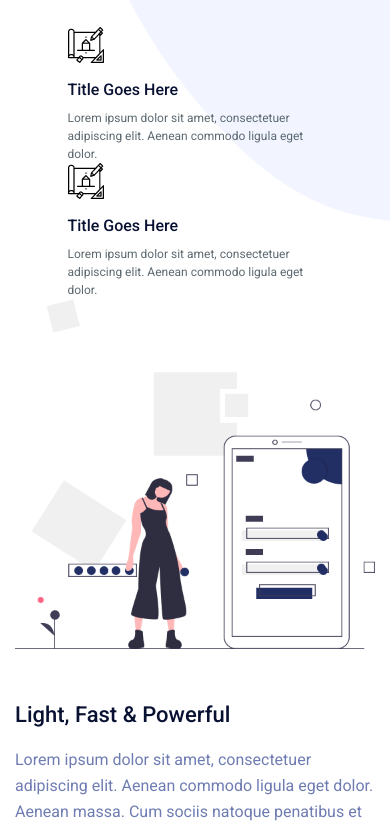
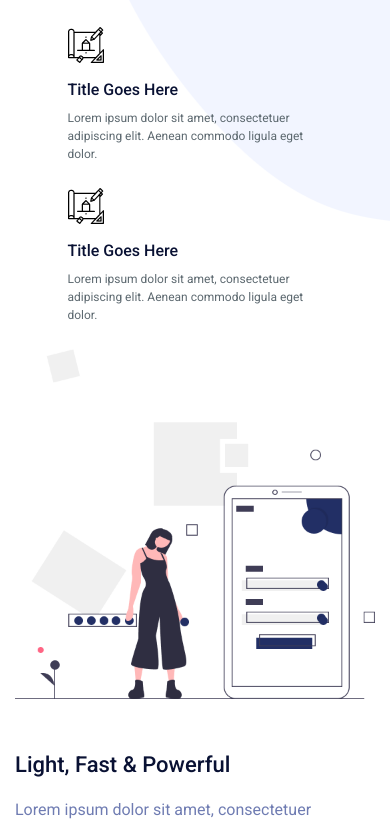
Before and after one commit to YauhenTretsyak/gatbsy-mgv, a Gatsby site: page / in a window 390 px wide. Shown: the part 890-1717 px from the top of the page. Built offline with nearby package versions, Linux system fonts and the light colour scheme; Gatsby itself is replaced by a stand-in of ours.

Commit message:
fixed styles of mobile version IntroMainDescription

```diff
--- a/src/components/blocks/IntroMainDescription/IntroMainDescription.styles.js
+++ b/src/components/blocks/IntroMainDescription/IntroMainDescription.styles.js
@@ -1,9 +1,15 @@
 import styled from 'styled-components';
+import screen_breakpoints from '../../../styles/StyledElements/screen_breakpoints';
 import { ImageContainer, SectionTitle } from '../../../styles/StyledElements';
 
 const IntroWrapper = styled.div`
+  margin-bottom: 2.5rem;
   width: 100%;
   max-width: 25.5rem;
+
+  ${ screen_breakpoints.sm } {
+    margin-bottom: 0;
+  }
 `
 
 const IntroImage = styled(ImageContainer)`
--- a/src/components/index.js
+++ b/src/components/index.js
@@ -5,7 +5,7 @@ import Intro from './Intro/Intro';
 import IntroSections from "./IntroSections/Introsections";
 import PriceSection from "./PriceSection/PriceSection";
 import Footer from "./Footer/Footer";
-import AsideMobileMenu from './AsideMobileMenu/AsideMobileMenu'
+import AsideMobileMenu from './AsideMobileMenu/AsideMobileMenu';
 
 export {
   Header,
```
